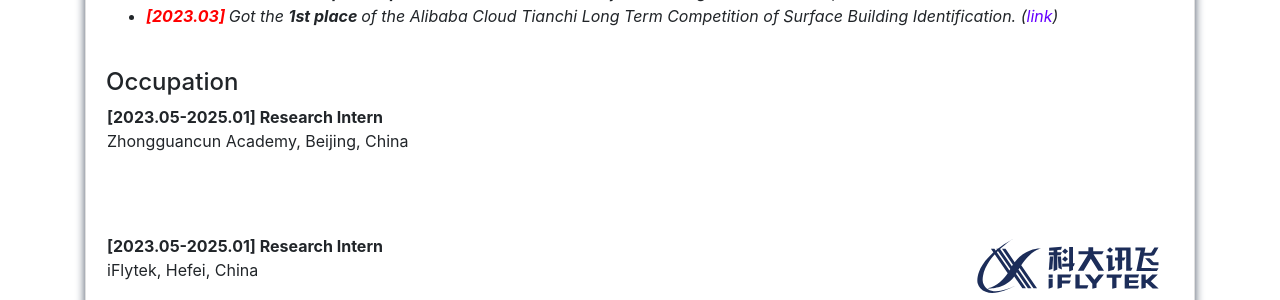
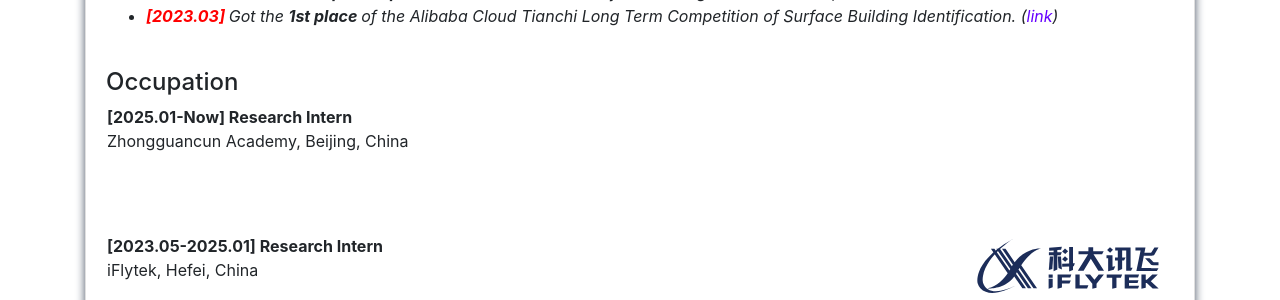
Before and after one commit to DotWang/DotWang.github.io, a Jekyll site: the page built from index.md, in a window 1280 px wide and 900 px high, scrolled down 1163 px. Shown: the part 153-453 px from the top of the window. Built offline with Jekyll 4.4.1, drawn with Linux system fonts in a browser that asks for light colours; nearby versions of some CDN libraries; comment, search, counter and statistics services are not loaded.

Commit message:
Update exp.html

```diff
--- a/_includes/exp.html
+++ b/_includes/exp.html
@@ -37,7 +37,7 @@
     <tr>
         <td>
             <p>
-            <b>[2023.05-2025.01] Research Intern </b>
+            <b>[2025.01-Now] Research Intern </b>
             <br> Zhongguancun Academy, Beijing, China
         </p>
         </td>
```
